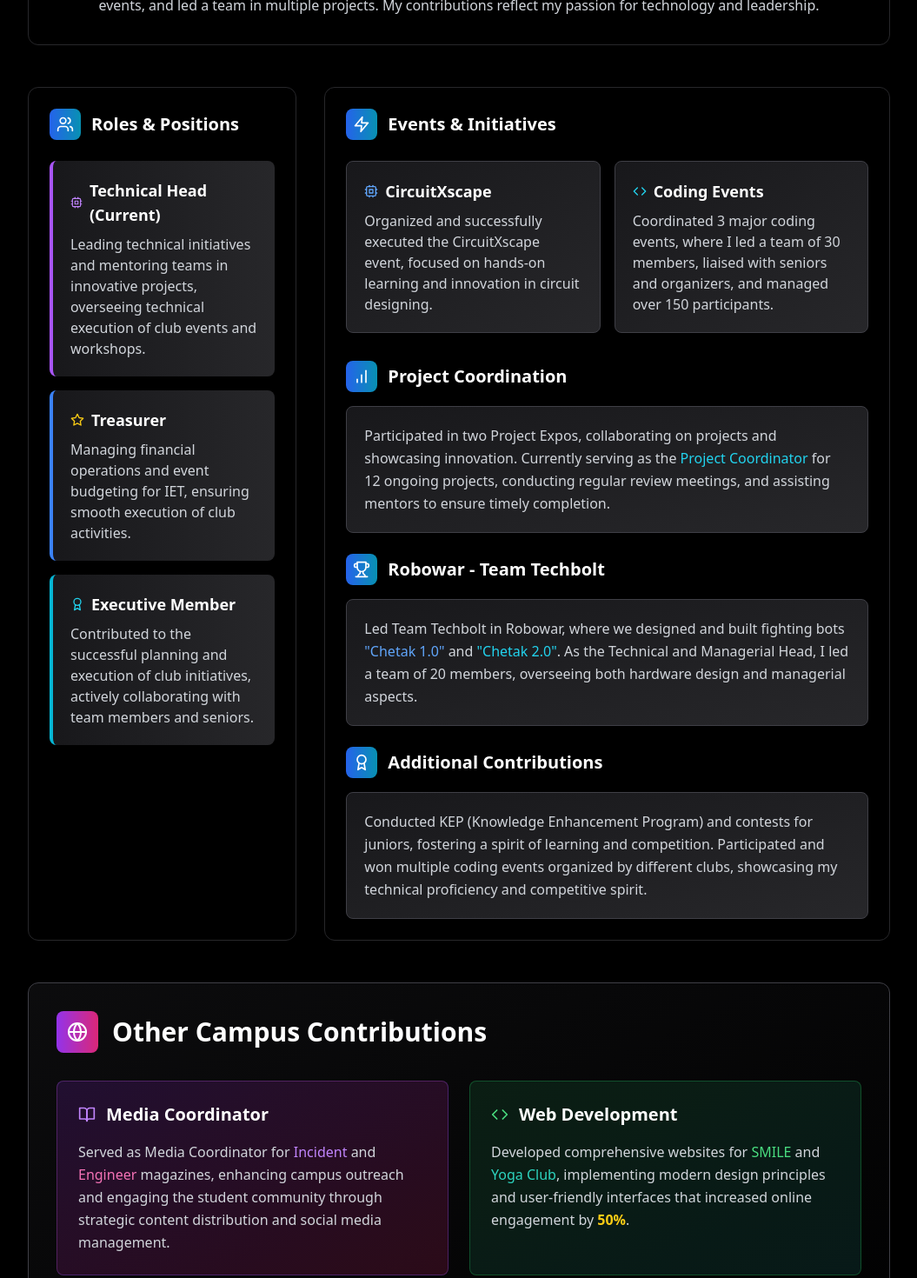
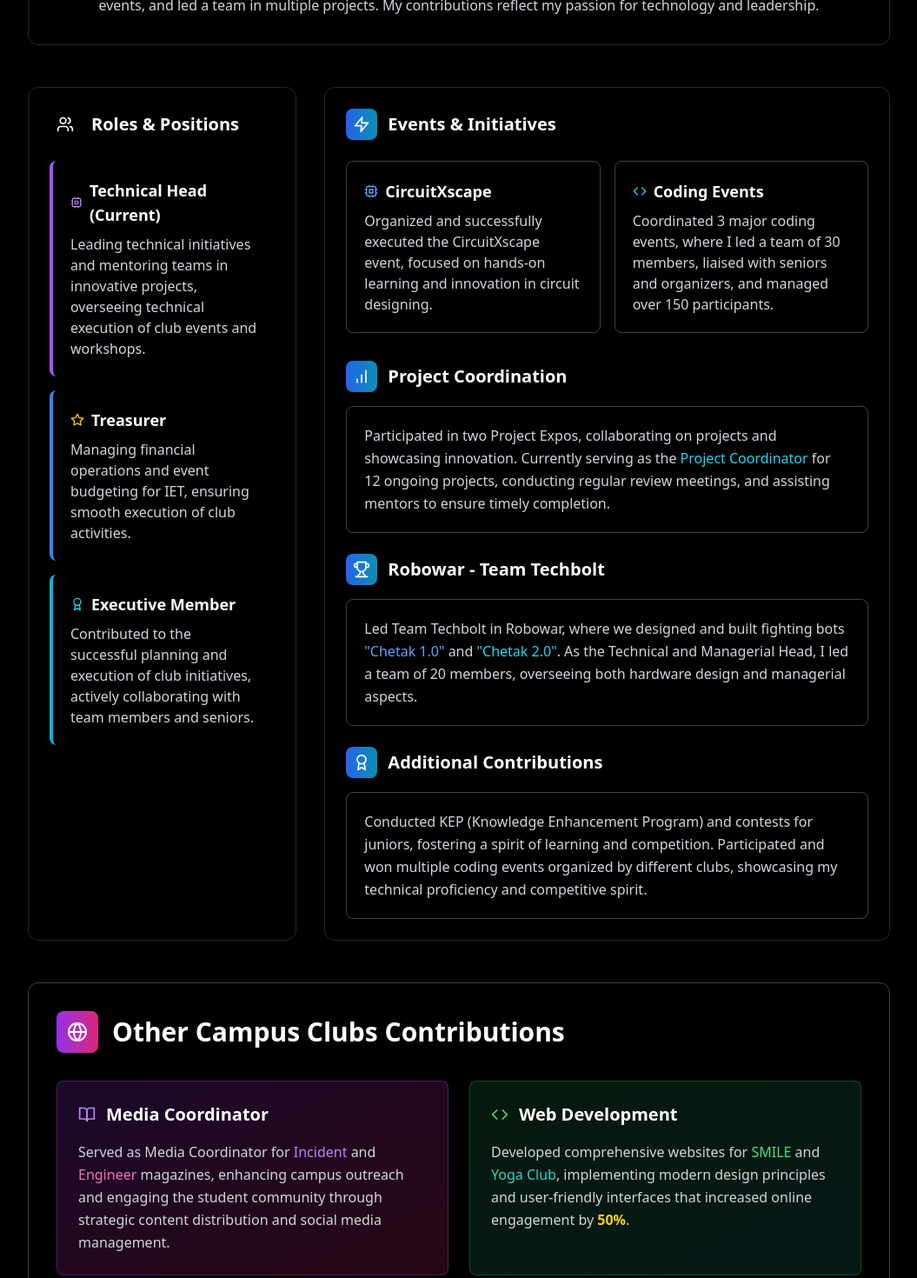
Before and after one commit to Anish-Tripathi/Portfolio, a React (Vite) app: page /academic in a window 1280 px wide. Shown: the part 1760-3230 px from the top of the page at 87% size, without its empty margins (112-1167 px from the left). Built offline with nearby package versions, Linux system fonts and the light colour scheme.

Commit message:
updated homepage images

```diff
--- a/src/components/Boards.tsx
+++ b/src/components/Boards.tsx
@@ -46,7 +46,7 @@ function Boards() {
 
           {/* Board Results Section */}
           <motion.div
-            className="bg-black/80 p-8 rounded-xl shadow-2xl border border-zinc-800 mb-10"
+            className="p-8 rounded-xl shadow-2xl border border-zinc-800 mb-10"
             variants={cardVariants}
             initial="initial"
             whileInView="animate"
@@ -98,7 +98,7 @@ function Boards() {
               ].map((item, index) => (
                 <motion.div
                   key={index}
-                  className="bg-gradient-to-br from-zinc-900 to-zinc-950 p-6 rounded-lg border border-zinc-800 hover:border-purple-500/50"
+                  className=" p-6 rounded-lg border border-zinc-800 hover:border-purple-500/50"
                   whileHover={{ y: -5 }}
                   initial={{ opacity: 0, y: 20 }}
                   whileInView={{ opacity: 1, y: 0 }}
--- a/src/components/Club.tsx
+++ b/src/components/Club.tsx
@@ -37,7 +37,7 @@ function Club() {
             transition={{ duration: 0.6 }}
           >
             <h2 className="text-4xl font-bold mb-4 text-white inline-block relative">
-              Technical Club: IET NITK
+              Campus Club Activites
               <span className="absolute bottom-0 left-0 w-full h-1 bg-gradient-to-r from-cyan-500 to-blue-500"></span>
             </h2>
             <p className="text-gray-300 text-lg max-w-3xl mx-auto">
@@ -93,9 +93,9 @@ function Club() {
               viewport={{ once: true }}
               transition={{ duration: 0.5, delay: 0.1 }}
             >
-              <div className="bg-black/80 p-6 rounded-xl shadow-lg border border-zinc-800 h-full">
+              <div className="p-6 rounded-xl shadow-lg border border-zinc-800 h-full">
                 <div className="flex items-center mb-6">
-                  <div className="bg-gradient-to-r from-blue-600 to-cyan-600 p-2 rounded-lg mr-3">
+                  <div className=" p-2 rounded-lg mr-3">
                     <Users className="w-5 h-5 text-white" />
                   </div>
                   <h3 className="text-xl font-bold text-white">
@@ -105,7 +105,7 @@ function Club() {
 
                 <div className="space-y-4">
                   <motion.div
-                    className="bg-gradient-to-r from-zinc-900 to-zinc-800 p-5 rounded-lg border-l-4 border-purple-500"
+                    className=" p-5 rounded-lg border-l-4 border-purple-500"
                     whileHover={{ x: 5 }}
                   >
                     <h4 className="text-lg font-semibold mb-2 text-white flex items-center">
@@ -120,7 +120,7 @@ function Club() {
                   </motion.div>
 
                   <motion.div
-                    className="bg-gradient-to-r from-zinc-900 to-zinc-800 p-5 rounded-lg border-l-4 border-blue-500"
+                    className=" p-5 rounded-lg border-l-4 border-blue-500"
                     whileHover={{ x: 5 }}
                   >
                     <h4 className="text-lg font-semibold mb-2 text-white flex items-center">
@@ -134,7 +134,7 @@ function Club() {
                   </motion.div>
 
                   <motion.div
-                    className="bg-gradient-to-r from-zinc-900 to-zinc-800 p-5 rounded-lg border-l-4 border-cyan-500"
+                    className=" p-5 rounded-lg border-l-4 border-cyan-500"
                     whileHover={{ x: 5 }}
                   >
                     <h4 className="text-lg font-semibold mb-2 text-white flex items-center">
@@ -160,7 +160,7 @@ function Club() {
               viewport={{ once: true }}
               transition={{ duration: 0.5, delay: 0.2 }}
             >
-              <div className="bg-black/80 p-6 rounded-xl shadow-lg border border-zinc-800">
+              <div className="p-6 rounded-xl shadow-lg border border-zinc-800">
                 <div className="flex items-center mb-6">
                   <div className="bg-gradient-to-r from-blue-600 to-cyan-600 p-2 rounded-lg mr-3">
                     <Zap className="w-5 h-5 text-white" />
@@ -172,7 +172,7 @@ function Club() {
 
                 <div className="grid grid-cols-1 md:grid-cols-2 gap-4 mb-8">
                   <motion.div
-                    className="bg-gradient-to-br from-zinc-900 to-zinc-800 p-5 rounded-lg border border-zinc-700 hover:border-blue-500/50"
+                    className=" p-5 rounded-lg border border-zinc-700 hover:border-blue-500/50"
                     whileHover={{ y: -5 }}
                     transition={{ duration: 0.2 }}
                   >
@@ -188,7 +188,7 @@ function Club() {
                   </motion.div>
 
                   <motion.div
-                    className="bg-gradient-to-br from-zinc-900 to-zinc-800 p-5 rounded-lg border border-zinc-700 hover:border-cyan-500/50"
+                    className=" p-5 rounded-lg border border-zinc-700 hover:border-cyan-500/50"
                     whileHover={{ y: -5 }}
                     transition={{ duration: 0.2 }}
                   >
@@ -216,7 +216,7 @@ function Club() {
                     </div>
 
                     <motion.div
-                      className="bg-gradient-to-br from-zinc-900 to-zinc-800 p-5 rounded-lg border border-zinc-700"
+                      className=" p-5 rounded-lg border border-zinc-700"
                       whileHover={{ scale: 1.01 }}
                     >
                       <p className="text-gray-300 leading-relaxed">
@@ -244,7 +244,7 @@ function Club() {
                     </div>
 
                     <motion.div
-                      className="bg-gradient-to-br from-zinc-900 to-zinc-800 p-5 rounded-lg border border-zinc-700"
+                      className=" p-5 rounded-lg border border-zinc-700"
                       whileHover={{ scale: 1.01 }}
                     >
                       <p className="text-gray-300 leading-relaxed">
@@ -275,7 +275,7 @@ function Club() {
                     </div>
 
                     <motion.div
-                      className="bg-gradient-to-br from-zinc-900 to-zinc-800 p-5 rounded-lg border border-zinc-700"
+                      className=" p-5 rounded-lg border border-zinc-700"
                       whileHover={{ scale: 1.01 }}
                     >
                       <p className="text-gray-300 leading-relaxed">
@@ -294,7 +294,7 @@ function Club() {
 
           {/* Other Campus Contributions - Separate Section */}
           <motion.div
-            className="bg-gradient-to-br from-zinc-900/50 to-black/80 p-8 rounded-xl shadow-2xl border border-zinc-700 "
+            className=" p-8 rounded-xl shadow-2xl border border-zinc-700 "
             variants={fadeInUp}
             initial="initial"
             whileInView="animate"
@@ -306,7 +306,7 @@ function Club() {
                 <Globe className="w-6 h-6 text-white" />
               </div>
               <h2 className="text-3xl font-bold text-white">
-                Other Campus Contributions
+                Other Campus Clubs Contributions
               </h2>
             </div>
 
```
